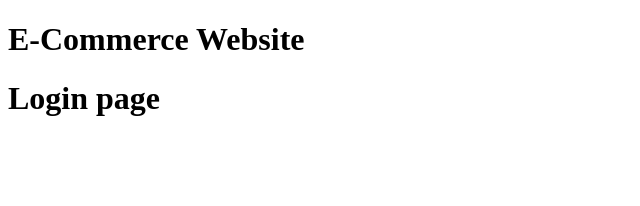
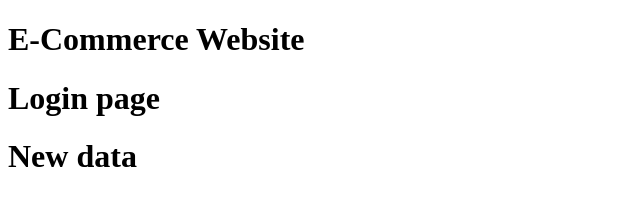
Before and after one commit to Ahannan309/E-Commerce-website, a plain HTML site: page index.html in a window 1280 px wide. Shown: the whole page, without its empty margins (0-640 px from the left). Drawn offline with Linux system fonts and the light colour scheme.

Commit message:
my new update

```diff
--- a/index.html
+++ b/index.html
@@ -9,5 +9,6 @@
   <body>
     <h1>E-Commerce Website</h1>
     <h1>Login page</h1>
+    <h1>New data</h1>
   </body>
 </html>
```
